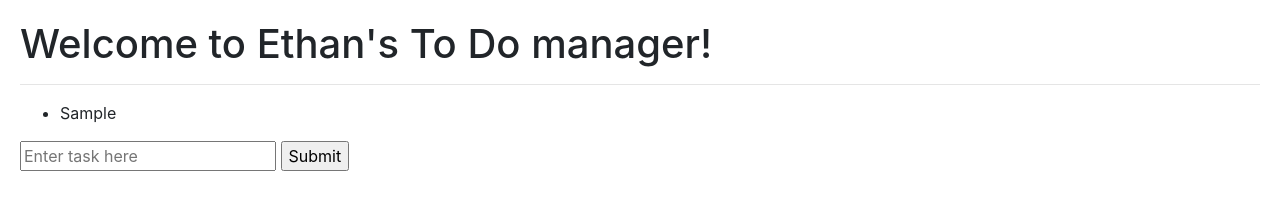
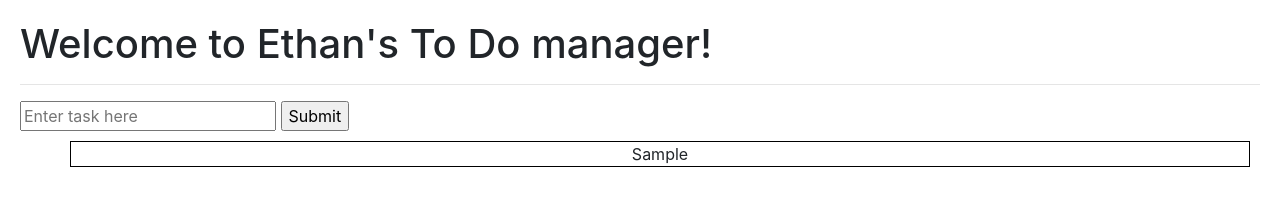
Before and after one commit to ethanshealey/SimpleToDo, a plain HTML site: page index.html in a window 1280 px wide. Both pictures are taken after typing "Sample" into the empty fields and a click on the input 314 px from the left and 116 px from the top of the page. Drawn offline with nearby package versions, Linux system fonts and the light colour scheme.

Commit message:
made input on top

```diff
--- a/index.html
+++ b/index.html
@@ -5,6 +5,11 @@
         <style>
             body {
                 padding: 20px;
+            }
+            .listItem {
+                border: 1px solid black;
+                margin: 10px;
+                text-align: left !important;
             }
             .listItem:hover {
                 color: red;
@@ -25,14 +30,13 @@
     <body>
         <h1>Welcome to Ethan's To Do manager!</h1>
         <hr>
-        <ul id="todo">
-
-        </ul>
         <form>
             <input autofocus id="task" placeholder="Enter task here" />
             <input type="submit" />
         </form>
+        <ul id="todo">
 
+        </ul>
         <script>
             document.addEventListener('DOMContentLoaded', () => {
                 document.addEventListener('submit', event => {
@@ -45,7 +49,7 @@
                     if(text == "") return -1;
                     item.setAttribute('id', 'item' + numListItems.toString())
                     item.setAttribute('onclick', 'remove("item' + numListItems.toString() + '")')
-                    item.setAttribute('class', 'listItem')
+                    item.setAttribute('class', 'listItem d-flex justify-content-center')
                     list.appendChild(item);
                     document.getElementById('task').value = '';
                 });
```
